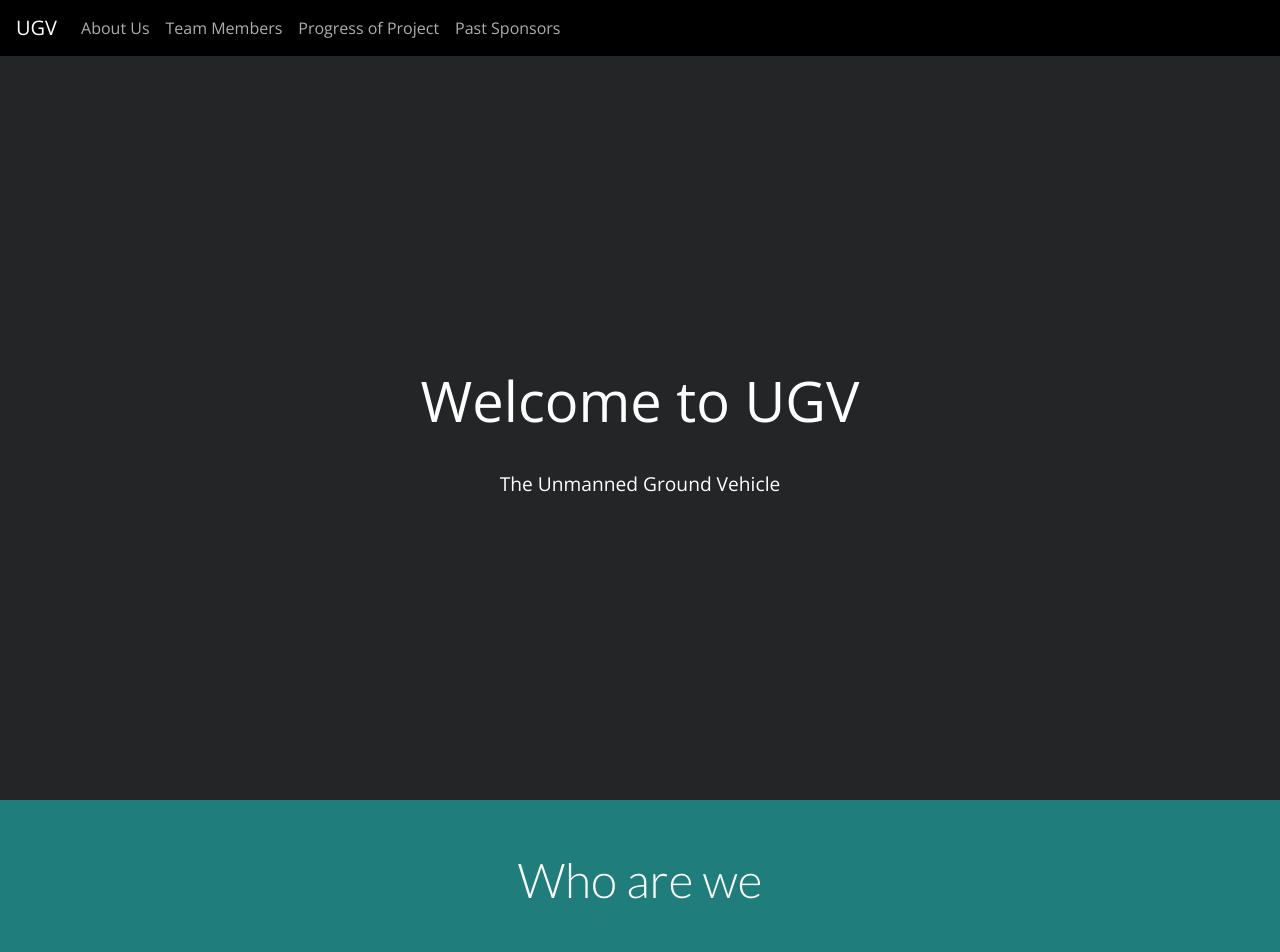
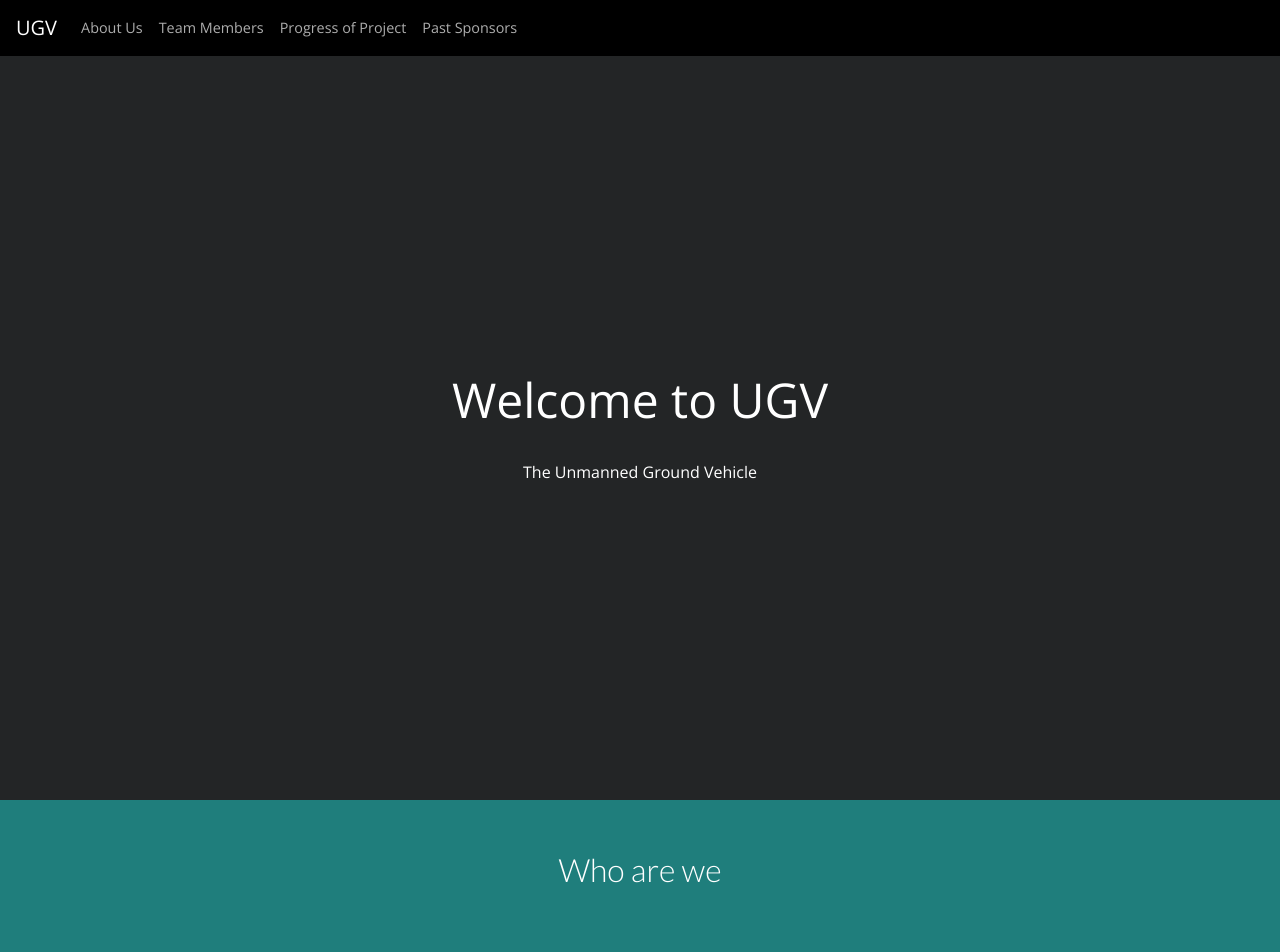
Before and after one commit to unmanned-ground-vehicle/unmanned-ground-vehicle.github.io, a plain HTML site: page index.html in a window 1280 px wide. Shown: the top 952 px of the page. Drawn offline with nearby package versions, Linux system fonts and the light colour scheme.

Commit message:
Media queries for responsiveness added

```diff
--- a/css/styles.css
+++ b/css/styles.css
@@ -92,3 +92,105 @@ footer h6 {
 }
 
 /**********************FOOTER END****************************************/
+
+/**********************MEDIA QUERIES***************************************/
+
+/* Extra small devices (phones, 600px and down) */
+@media only screen and (max-width: 600px) {
+    .hero_heading {
+        font-size: 250%;
+    }
+
+    .hero_body {
+        font-size: 100%;
+    }
+
+    #navbar_text a {
+        font-size: 80%;
+    }
+
+    .heading_general {
+        font-size: 190%;
+        padding-top: 15%;
+    }
+}
+
+/* Small devices (portrait tablets and large phones, 600px and up) */
+@media only screen and (min-width: 600px) {
+    .heading_general {
+        padding-top: 10%;
+        font-size: 190%;
+    }
+
+    .hero_heading {
+        font-size: 250%;
+    }
+
+    .hero_body {
+        font-size: 100%;
+    }
+
+    #navbar_text a {
+        font-size: 80%;
+    }
+}
+
+/* Medium devices (landscape tablets, 768px and up) */
+@media only screen and (min-width: 768px) {
+    .heading_general {
+        padding-top: 8%;
+        font-size: 190%;
+    }
+
+    .hero_heading {
+        font-size: 250%;
+    }
+
+    .hero_body {
+        font-size: 100%;
+    }
+
+    #navbar_text a {
+        font-size: 80%;
+    }
+}
+
+/* Large devices (laptops/desktops, 992px and up) */
+@media only screen and (min-width: 992px) {
+    .heading_general {
+        padding-top: 6%;
+        font-size: 200%;
+    }
+
+    .hero_heading {
+        font-size: 300%;
+    }
+
+    .hero_body {
+        font-size: 100%;
+    }
+
+    #navbar_text a {
+        font-size: 90%;
+    }
+}
+
+/* Extra large devices (large laptops and desktops, 1200px and up) */
+@media only screen and (min-width: 1200px) {
+    .heading_general {
+        padding-top: 4%;
+        font-size: 200%;
+    }
+
+    .hero_heading {
+        font-size: 300%;
+    }
+
+    .hero_body {
+        font-size: 100%;
+    }
+
+    #navbar_text a {
+        font-size: 90%;
+    }
+}
```
